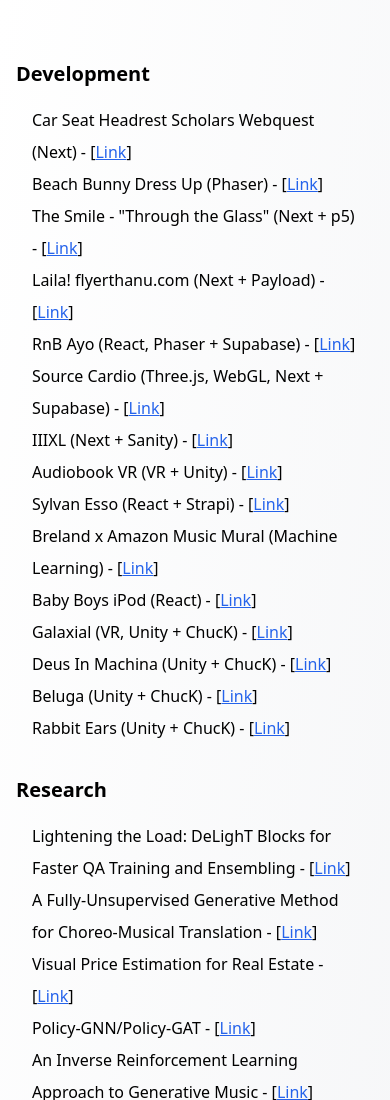
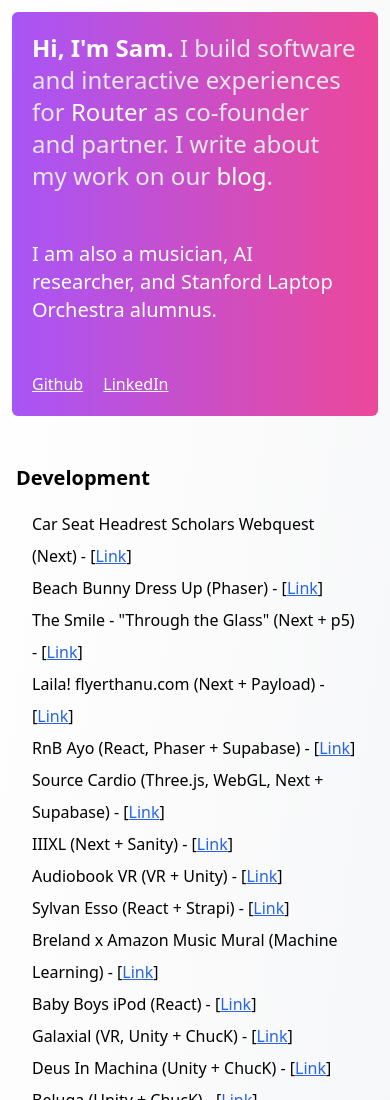
Before and after one commit to sslowe/slowe.io, a website: page index.html in a window 390 px wide. Shown: the top 1100 px of the page. Drawn offline with Linux system fonts and the light colour scheme.

Commit message:
fixed css

```diff
--- a/index.html
+++ b/index.html
@@ -8,8 +8,7 @@
 
     <body class="overscroll-none bg-gradient-to-br from-white to-gray-100">
         <div class="grid grid-cols-10 p-3 gap-4 md:gap-6 lg:gap-12">
-            <div class="relative h-auto lg:h-[calc(100vh-2rem)] bg-purple-500 rounded-md col-span-10 lg:col-span-5 xl:col-span-4 lg:sticky lg:top-3 overflow-scroll">
-                <div class="absolute top-0 left-0 w-full h-full p-5 sm:p-6 md:p-8 flex flex-col gap-12 justify-between bg-gradient-to-r from-purple-500 to-pink-500">
+            <div class="relative max-h-fit lg:max-h-[calc(100vh-2rem)] p-5 sm:p-6 md:p-8 flex flex-col gap-12 justify-between bg-gradient-to-r from-purple-500 to-pink-500 rounded-md col-span-10 lg:col-span-5 xl:col-span-4 lg:sticky lg:top-3 overflow-scroll">
                 <div class="flex flex-col gap-12">
                     <p class="text-2xl sm:text-3xl md:text-4xl">
                         <span class="text-white font-bold">Hi, I'm Sam.</span>
@@ -27,7 +26,6 @@
                         LinkedIn
                     </a>
                 </p>
-                </div>
             </div>
             <div class="h-auto flex flex-col gap-4 col-span-10 lg:col-span-5 xl:col-span-6 px-1 sm:px-2 md:px-4 lg:px-0 py-8">
                     <div class="leading-loose">
```
Also changed, not shown: output.css, 2 other files. Lines whose indentation alone changed are shown as unchanged.
